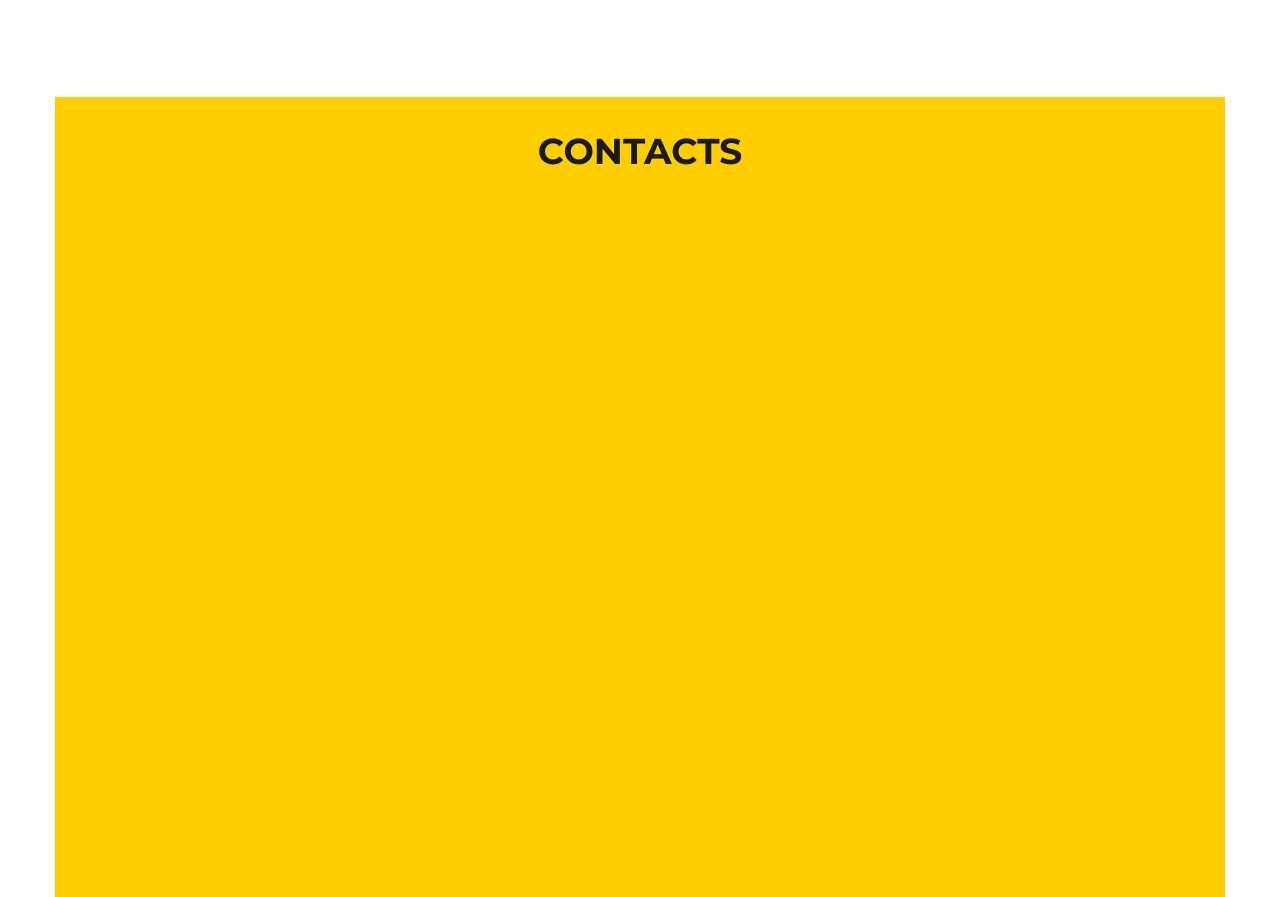
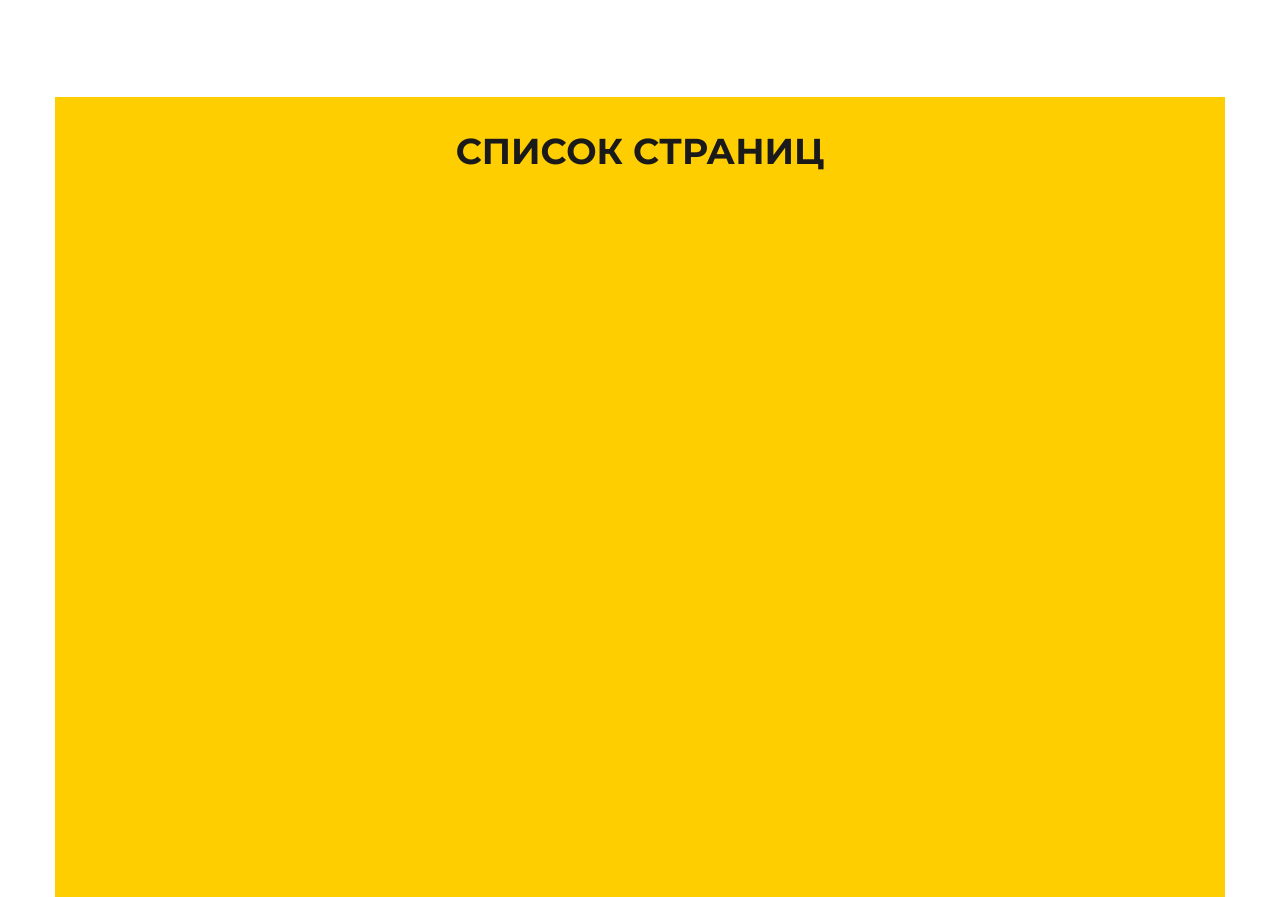
Before and after one commit to timshaq/defi-info, a website: page build/pages.html in a window 1280 px wide. Shown: the part 913-1810 px from the top of the page. Drawn offline with nearby package versions, Linux system fonts and the light colour scheme.

Commit message:
Update pages.html

```diff
--- a/build/pages.html
+++ b/build/pages.html
@@ -171,7 +171,7 @@
 <main>
 
 <h1 class="page-title fix-cont">
-	Contacts
+	Список страниц
 </h1>
 
 <section class="contacts">
```
